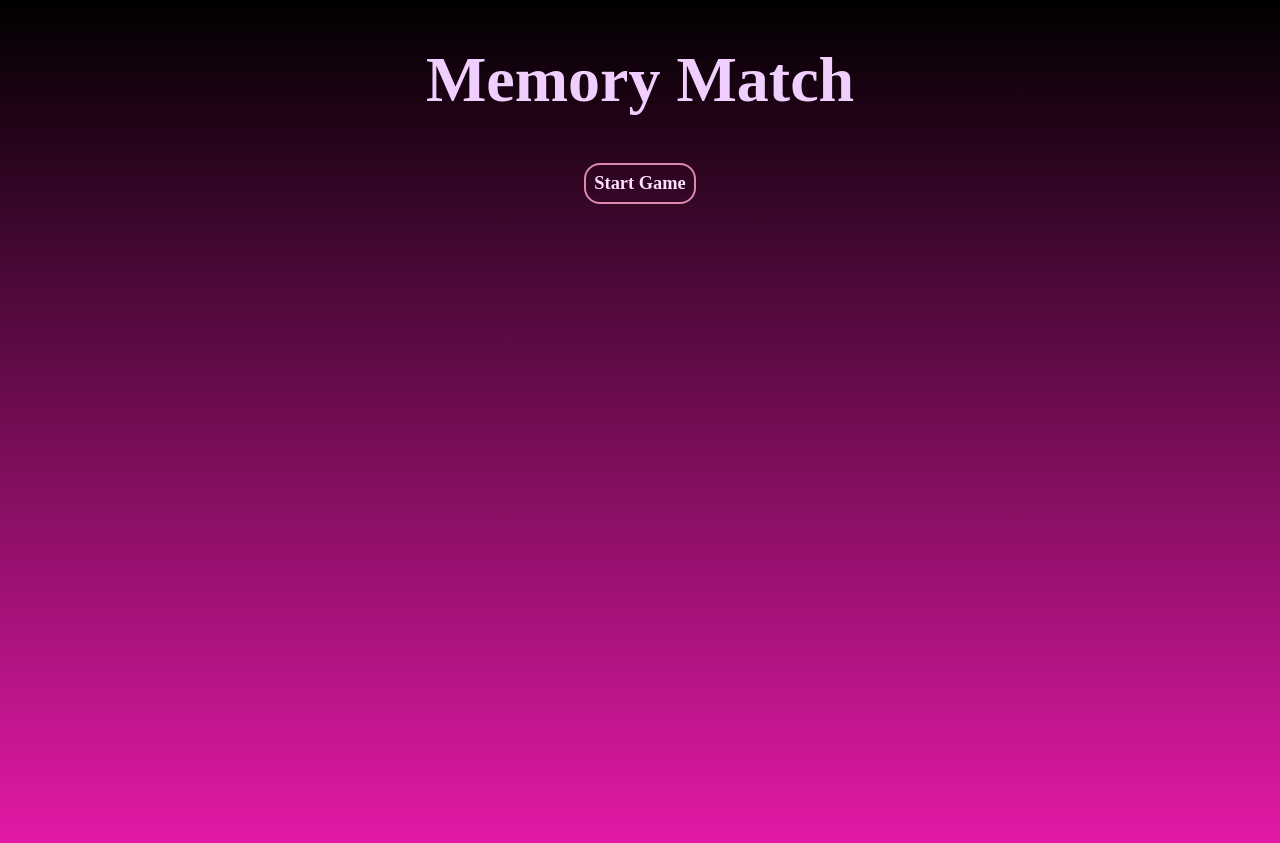
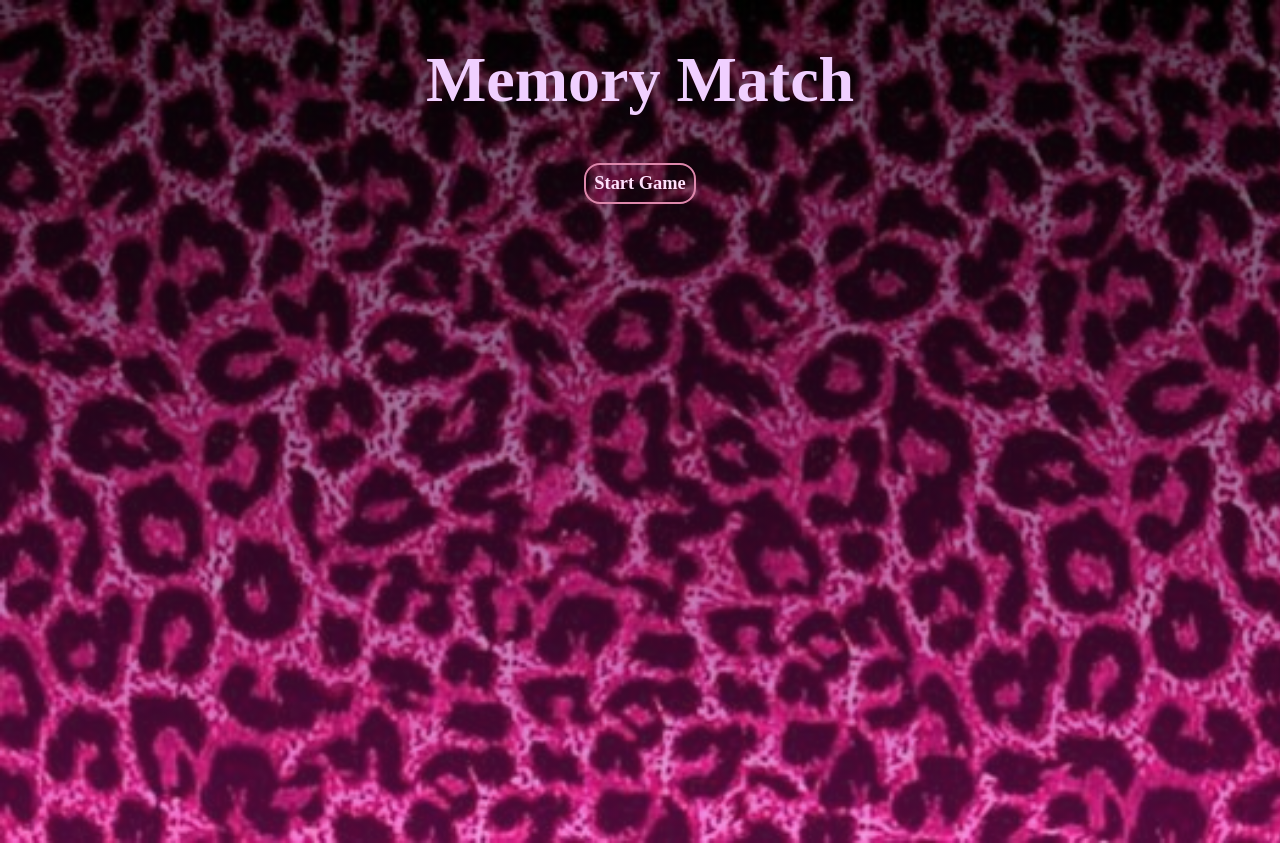
Before and after one commit to Ssh-formatik/magic-memory7, a React (Create React App) app: page / in a window 1280 px wide. Built offline with nearby package versions, Linux system fonts and the light colour scheme; a web font is replaced by a local one.

Commit message:
modified:   src/App.css 	modified:   src/index.css

```diff
--- a/src/App.css
+++ b/src/App.css
@@ -20,5 +20,5 @@ button:hover{
   background-color: rgb(0, 0, 0) ;
   border: none;
   cursor: pointer;
-  color: rgb(123, 46, 123);
+  color: rgb(255, 0, 221);
 }
--- a/src/index.css
+++ b/src/index.css
@@ -5,7 +5,8 @@ body {
   padding: 0;
   box-sizing: border-box;
   font-family: 'Italianno';
-  background:linear-gradient(to top, rgb(227, 25, 166), rgb(0, 0, 0)),url('/public/img/bg.jpg');
+  background:linear-gradient(to top, rgba(227, 25, 166, 0.34), rgba(0, 0, 0, 0.647)),url('/public/img/bg.jpg') no-repeat;
+  background-size: cover;
   height: 100vh;
   color:rgb(240, 207, 255);
   font-size: 2rem;
```
